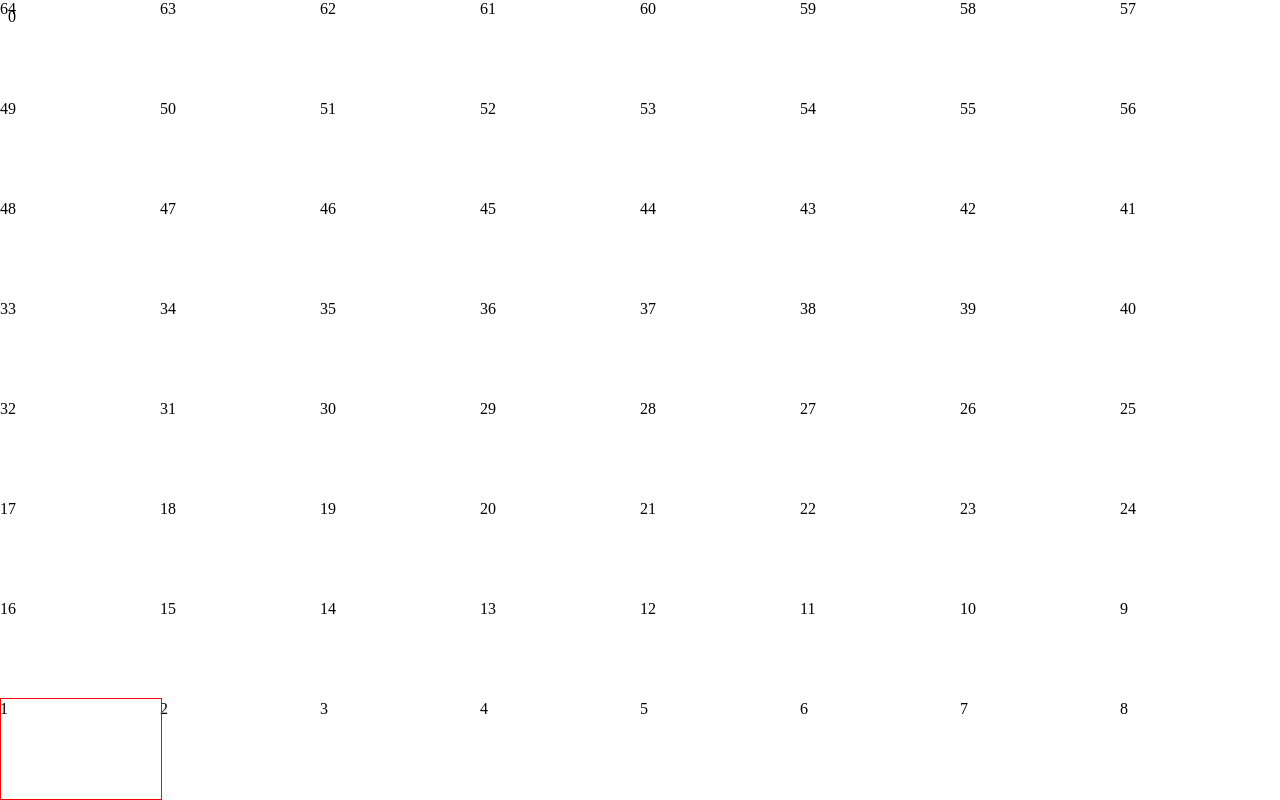
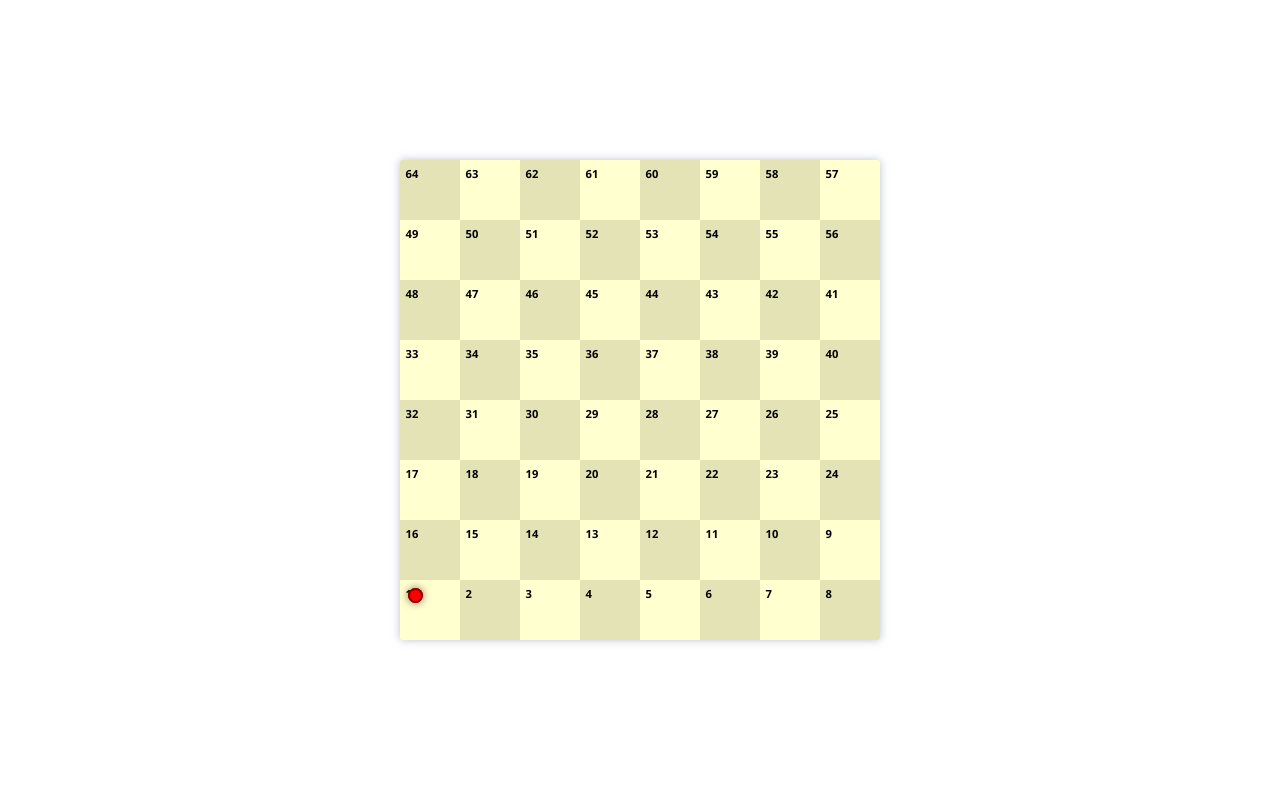
Before and after one commit to raphaelaleixo/vue-snakes-and-ladders, a Vue app: page / in a window 1280 px wide. Built offline with nearby package versions, Linux system fonts and the light colour scheme.

Commit message:
Improvements on the board

```diff
--- a/src/App.vue
+++ b/src/App.vue
@@ -1,6 +1,5 @@
 <template>
   <div id="app">
-    {{walked}}
     <div class="grid" :style="{'grid-template-areas':boardGrid}">
       <div
         class="grid__item"
@@ -10,7 +9,7 @@
       >{{square}}</div>
     </div>
     <transition-group name="list-complete" class="grid" tag="div" :style="{'grid-template-areas':boardGrid}">
-      <div class="piece" @click="walkTo(6)" key="piece1" :style="{'grid-area':'square'+position}"></div>
+      <div class="piece" @click="walkTo(3)" key="piece1" :style="{'grid-area':'square'+position}"></div>
     </transition-group>
   </div>
 </template>
@@ -23,7 +22,8 @@ export default {
     return {
       board:8,
       position: 1,
-      walked:0
+      walked:0,
+      specialSquares:[]
     }
   },
   computed: {
@@ -35,11 +35,7 @@ export default {
       for (let i = this.board - 1; i >= 0; i--) {
         let boardRow = '"';
         if (i % 2 === 0) {
-          for (
-            let k = i * this.board + 1;
-            k < this.board * i + this.board + 1;
-            k++
-          ) {
+          for (let k = i * this.board + 1; k < this.board * i + this.board + 1; k++ ) {
             boardRow += " square" + k;
           }
           boardRow += '"';
@@ -64,39 +60,95 @@ export default {
       if (this.walked > 0) {
         this.walked --;
         this.position++;
-        timeout = setTimeout(() => this.trywalk(), 1000);
+        if (this.position > this.boardSquares) {
+          this.position= this.boardSquares;
+        }
+        timeout = setTimeout(() => this.trywalk(), 300);
       }
+    },
+    chooseRandomSquare(higherOrLower, numberToCompare) {
+      let specialSquare = Math.floor(Math.random() * this.boardSquares) + 1;
+      if ((higherOrLower==='higher' && specialSquare < numberToCompare) || this.specialSquares.includes(specialSquare)) {
+        return this.chooseRandomSquare('higher',numberToCompare)
+      }
+      else if ((higherOrLower==='lower' && specialSquare > numberToCompare) || this.specialSquares.includes(specialSquare)) {
+        return this.chooseRandomSquare('lower',numberToCompare)
+      }
+      else if (this.specialSquares.includes(specialSquare)) {
+        return this.chooseRandomSquare()
+      }
+      else {
+        this.specialSquares = [specialSquare,...this.specialSquares]
+        return specialSquare;
+      }
+    },
+    createLadder() {
+      let firstNumber = this.chooseRandomSquare();
+      let secondNumber = this.chooseRandomSquare('higher',firstNumber);
     }
+  },
+  mounted() {
+    this.createLadder();
+    this.createLadder();
   }
 };
 </script>
 
 <style>
 .grid {
-  height: 100vh;
+  height:30em;
+  width:30em;
   display: grid;
   position: absolute;
-  width: 100%;
-  top: 0;
-  left: 0;
+  box-shadow: 0 0 0.5em 0 #77889942;
+  border-radius:3px;
+  top: 50%;
+  left: 50%;
+  transform:translate(-50%,-50%);
+  overflow:hidden;
+}
+
+.grid__item {
+  background:#ffffcf;
+  padding:0.5em;
+  font-size:0.7em;
+  font-family:'Segoe UI', Tahoma, Geneva, Verdana, sans-serif;
+  font-weight: bolder;
+}
+
+.grid__item:nth-child(even) {
+  background:#e3e3b6
 }
 
 .piece {
   transition: all 0.3s;
-  border: 1px solid red;
-  transition: all 1s;
+  position:relative;
 }
 
-.piece1 {
-  grid-area: 8 / 1 / 8 / 1;
-}
-
-.piece2 {
-  grid-area: 8 / 2 / 8 / 2;
+.piece:before {
+  content:'';
+  position:absolute;
+  width:25%;
+  height:25%;
+  background: red;
+  top:0.5em;
+  left:0.5em;
+  border-radius:50%;
+  box-shadow:inset 0 0 0 2px darkred, 0 0 0.5em 0 #00000088;
 }
 
 .list-complete-leave-active {
   position: absolute;
   pointer-events:none;
 }
+
+.list-complete-move:before{
+  animation: walk 0.3s linear 0s
+}
+
+@keyframes walk {
+    0%   {transform:scale(1)}
+    50%  {transform:scale(1.5)}
+    100% {transform:scale(1)}
+}
 </style>
```
